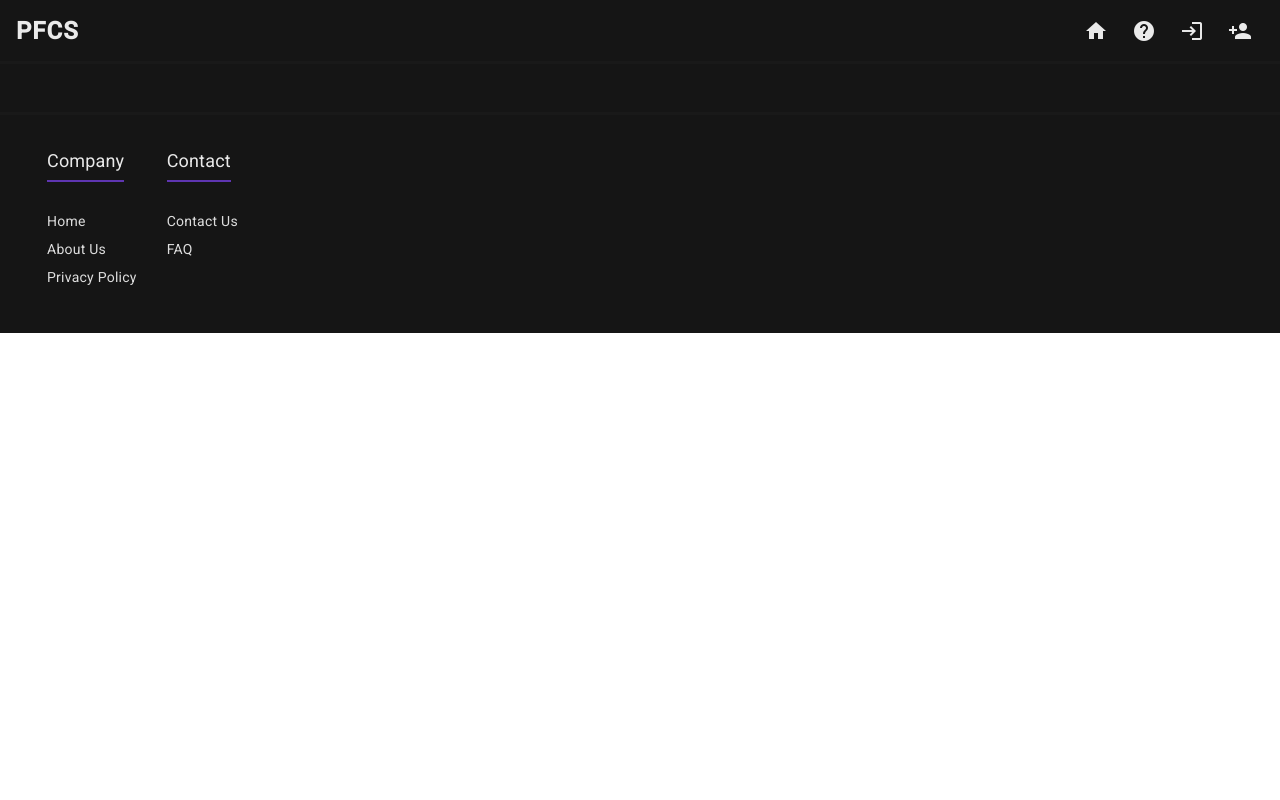
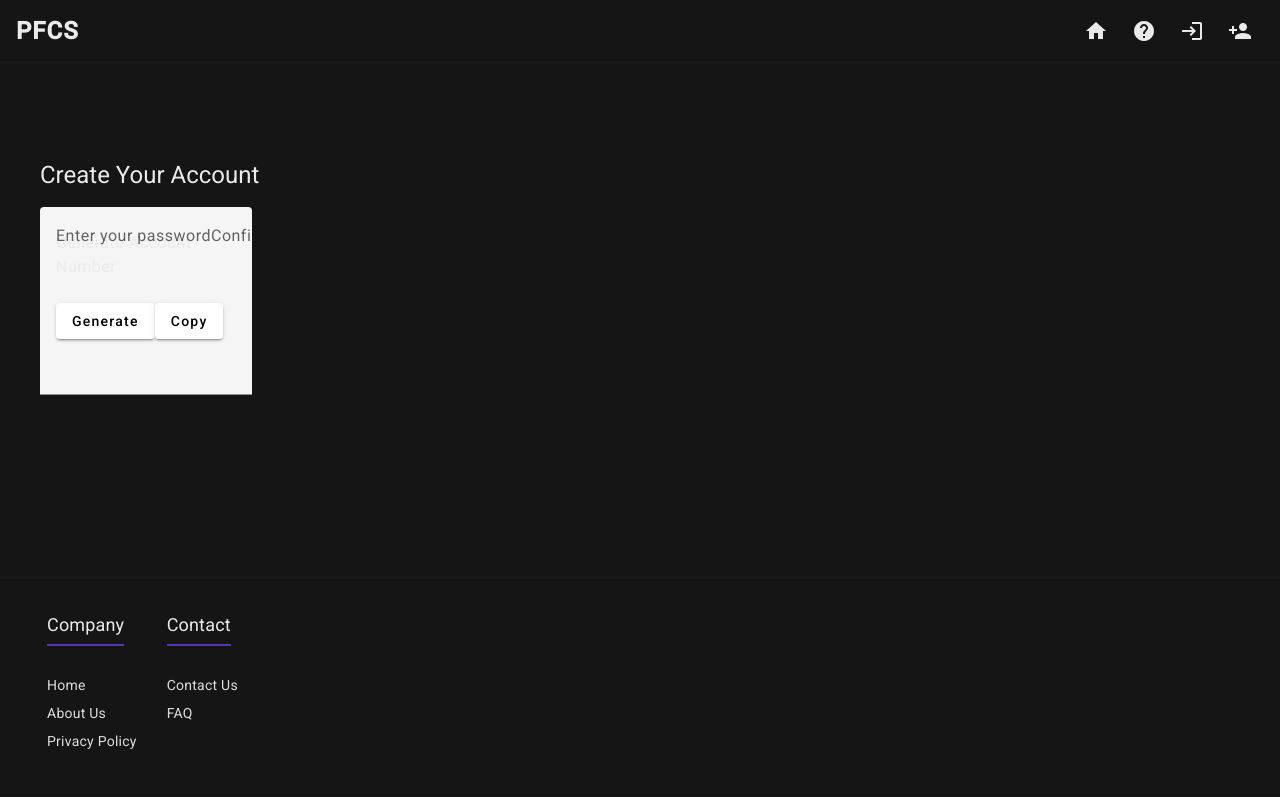
Before and after one commit to carlospinto8/PFCS, an Angular app in the folder client/pfcs/: page /sign-up in a window 1280 px wide. Built offline with nearby package versions, Linux system fonts and the light colour scheme.

Commit message:
feat: [PFCSDEV-4] added the content to the html template

```diff
--- a/client/pfcs/src/app/app.module.ts
+++ b/client/pfcs/src/app/app.module.ts
@@ -1,6 +1,7 @@
 import { NgModule } from '@angular/core';
 import { BrowserModule } from '@angular/platform-browser';
 import { AppRoutingModule } from './app-routing.module';
+import { ReactiveFormsModule } from '@angular/forms';
 
 import { AppComponent } from './app.component';
 import { HomePageComponent } from './core/home-page/home-page.component';
@@ -10,6 +11,8 @@ import { MatToolbarModule } from '@angular/material/toolbar';
 import { MatButtonModule } from '@angular/material/button';
 import { MatCardModule } from '@angular/material/card';
 import { MatIconModule } from '@angular/material/icon';
+import { MatFormFieldModule } from '@angular/material/form-field';
+import { MatInputModule } from '@angular/material/input';
 import { FooterComponent } from './shared/footer/footer.component';
 import { HeaderComponent } from './shared/header/header/header.component';
 import { SignUpPageComponent } from './core/sign-up-page/sign-up-page.component';
@@ -23,7 +26,10 @@ import { SignUpPageComponent } from './core/sign-up-page/sign-up-page.component'
     MatButtonModule,
     MatCardModule,
     MatIconModule,
+    MatFormFieldModule,
+    MatInputModule,
     AppRoutingModule,
+    ReactiveFormsModule,
   ],
   providers: [],
   bootstrap: [AppComponent],
--- a/client/pfcs/src/app/core/sign-up-page/sign-up-page.component.html
+++ b/client/pfcs/src/app/core/sign-up-page/sign-up-page.component.html
@@ -4,7 +4,38 @@
   <!-- Main content area -->
   <main class="main-content">
     <!-- Sign-up section -->
-    <section class="hero-section">
+    <section class="sign-up-section">
+            <div class="sign-up-content">
+              <h1>Create Your Account</h1>
+              <mat-form-field>
+                <div class="generate-account-num-container">
+                  <mat-label>Generate Account Number</mat-label>
+                  <input matInput placeholder="Generate account number" [formControl]="generatedAccountNumControl" required>
+                  <button mat-raised-button>Generate</button>
+                  <button mat-raised-button>Copy</button>
+                  <mat-error *ngIf="generatedAccountNumControl.errors?.['required'] && generatedAccountNumControl.touched">
+                    Account Number is required.
+                  </mat-error>
+                </div>
+
+                <mat-label>Enter your password</mat-label>
+                <input matInput placeholder="Enter your password" [formControl]="enterPasswordControl" required>
+                <mat-error *ngIf="enterPasswordControl.errors?.['minlength']">Minimum 12 characters required.</mat-error>
+                <mat-error *ngIf="enterPasswordControl.errors?.['pattern']">Must include upper, lower, number, and symbol.</mat-error>
+                <mat-error *ngIf="enterPasswordControl.errors?.['required'] && enterPasswordControl.touched">
+                  Password is required.
+                </mat-error>
+
+
+                <mat-label>Confirm your password</mat-label>
+                <input matInput placeholder="Confirm your password" [formControl]="confirmPasswordControl" required>
+                <mat-error *ngIf="confirmPasswordControl.errors?.['minlength']"></mat-error>
+                <mat-error *ngIf="confirmPasswordControl.errors?.['pattern']">Must include upper, lower, number, and symbol.</mat-error>
+                <mat-error *ngIf="confirmPasswordControl.errors?.['required'] && confirmPasswordControl.touched">
+                  Password is required.
+                </mat-error>
+              </mat-form-field>
+      </div>
     </section>
   </main>
 </div>
--- a/client/pfcs/src/app/core/sign-up-page/sign-up-page.component.ts
+++ b/client/pfcs/src/app/core/sign-up-page/sign-up-page.component.ts
@@ -1,8 +1,27 @@
 import { Component } from '@angular/core';
+import { FormControl, Validators } from '@angular/forms';
 
 @Component({
   selector: 'app-sign-up-page',
   templateUrl: './sign-up-page.component.html',
   styleUrls: ['./sign-up-page.component.css'],
 })
-export class SignUpPageComponent {}
+export class SignUpPageComponent {
+  generatedAccountNumControl = new FormControl('', [
+    Validators.required,
+    Validators.minLength(16),
+    Validators.maxLength(16),
+  ]);
+  enterPasswordControl = new FormControl('', [
+    Validators.required,
+    Validators.minLength(12),
+    Validators.maxLength(64),
+    Validators.pattern(/^(?=.*[A-Z])(?=.*[a-z])(?=.*\d)(?=.*[\W_]).+$/),
+  ]);
+  confirmPasswordControl = new FormControl('', [
+    Validators.required,
+    Validators.minLength(12),
+    Validators.maxLength(64),
+    Validators.pattern(/^(?=.*[A-Z])(?=.*[a-z])(?=.*\d)(?=.*[\W_]).+$/),
+  ]);
+}
```
Also changed, not shown: 1 other file (tests, documents, lock files or other folders).
